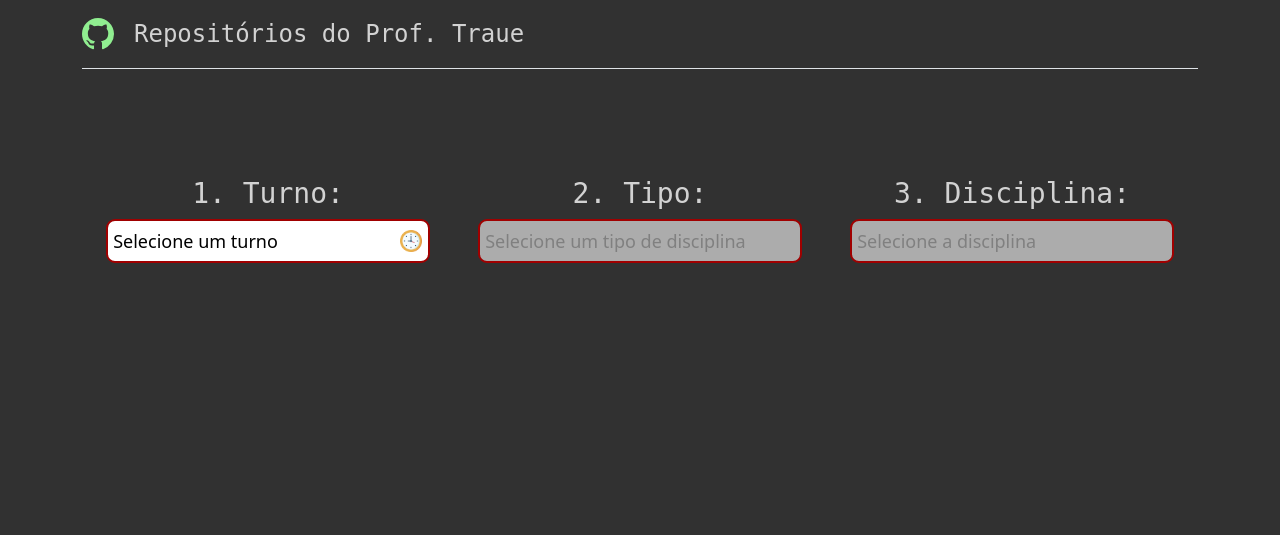
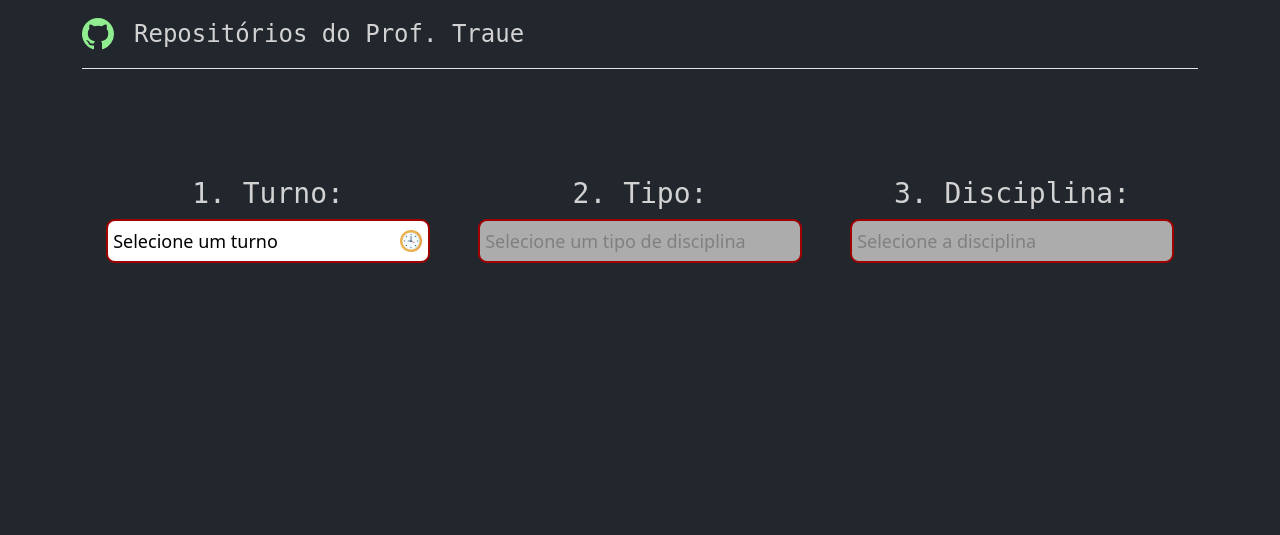
Before and after one commit to traue/git-index, a PHP site: page / in a window 1280 px wide. Shown: the top 535 px of the page. Run offline with PHP 8.4, Linux system fonts and the light colour scheme; some libraries are stand-ins or nearby versions.

Commit message:
Update style.css

```diff
--- a/style/style.css
+++ b/style/style.css
@@ -2,7 +2,7 @@ body {
     /* background: -webkit-gradient(linear, left top, left bottom, from(rgb(162, 237, 250)), to(#c5acf3)) fixed; */
     margin-bottom: 30px;
     /* background: url("../img/backimg.png") no-repeat center center fixed; */
-    background-color: #313131;
+    background-color: rgb(34,39,45);
     -webkit-background-size: cover;
     -moz-background-size: cover;
     -o-background-size: cover;
```
